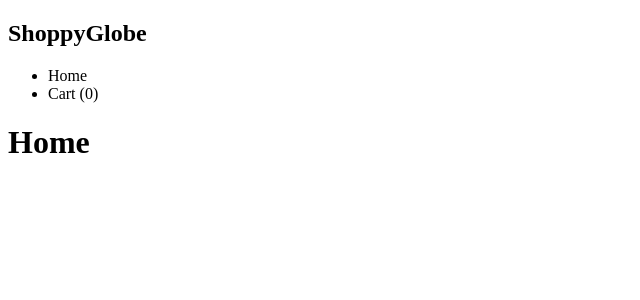
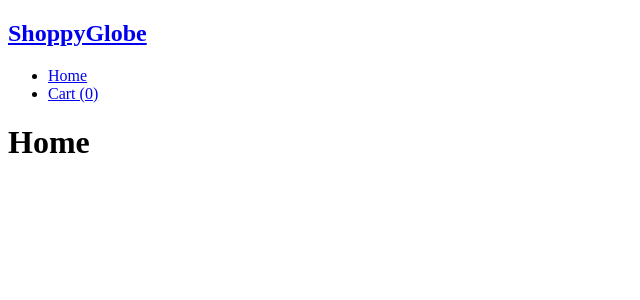
Before and after one commit to GuduruVinay/ShoppyGlobe-E-Commerce-Application, a React (Vite) app: page / in a window 1280 px wide. Shown: the top 300 px of the page, without its empty margins (0-640 px from the left). Built offline with nearby package versions, Linux system fonts and the light colour scheme.

Commit message:
Updated Header Component

```diff
--- a/src/components/Header.jsx
+++ b/src/components/Header.jsx
@@ -1,15 +1,32 @@
+import { useSelector } from "react-redux";
+import { Link } from "react-router-dom";
+
 function Header() {
+    // Use a Redux selector to get the cart items array
+    const cartItems = useSelector((state) => state.cart.items);
+    // Calculate the total number of items
+    const totalItems = cartItems.reduce((total, item) => total + item.quantity, 0);
+
     return (
         <header>
             <nav>
-                <h1>ShoppyGlobe</h1>
+                {/* Link to Home */}
+                <Link to="/">
+                    <h1>ShoppyGlobe</h1>
+                </Link>
                 <ul>
-                    <li>Home</li>
-                    <li>Cart (0)</li>
+                    <li>
+                        <Link to="/">Home</Link>
+                    </li>
+                    <li>
+                        <Link to="/cart">
+                            Cart ({totalItems})
+                        </Link>
+                    </li>
                 </ul>
             </nav>
         </header>
-    )
-}
+    );
+};
 
 export default Header;
```
